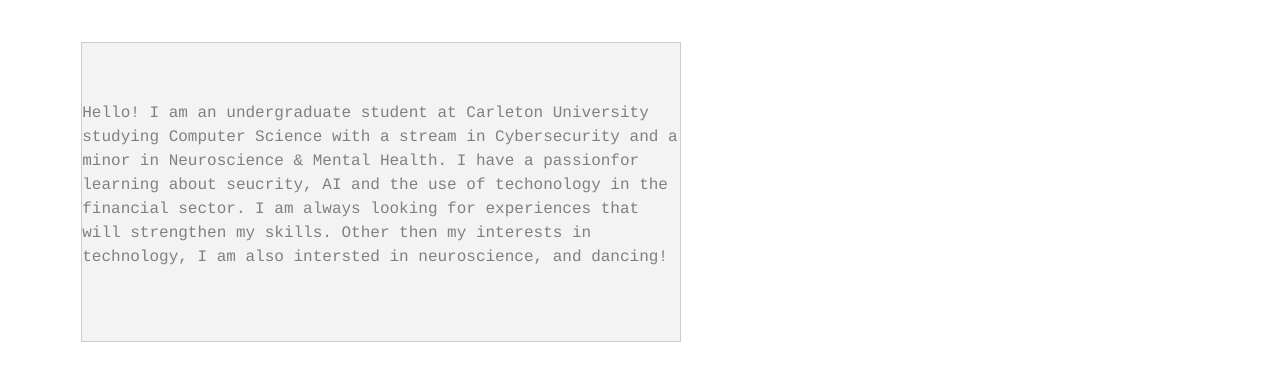
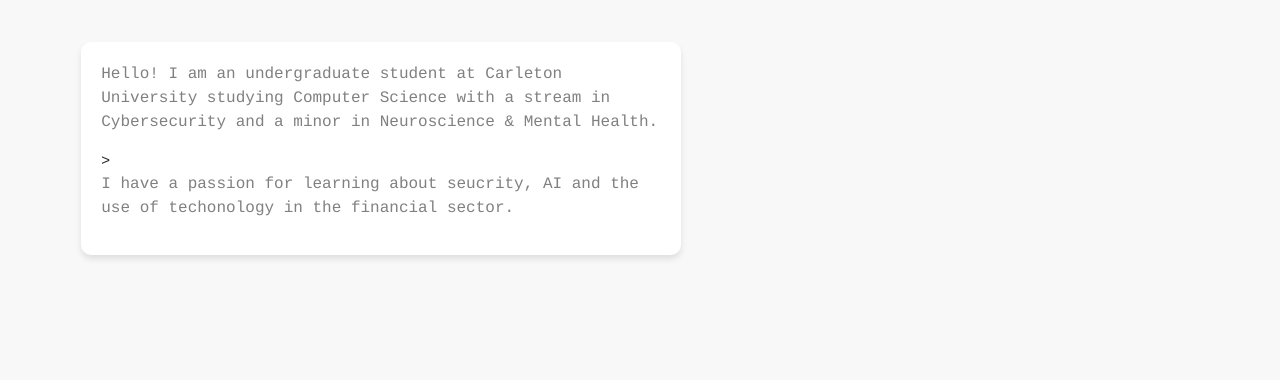
Before and after one commit to ashneet1/ashneet1.github.io, a plain HTML site: page index.html in a window 1280 px wide. Shown: the part 88-468 px from the top of the page. Drawn offline with nearby package versions, Linux system fonts and the light colour scheme.

Commit message:
Update index.html

```diff
--- a/index.html
+++ b/index.html
@@ -6,9 +6,10 @@
     <link rel="stylesheet" href="css/bootstrap.css">
     <style>
       body {
-        font-family: Arial, sans-serif;
+        font-family: "Arial", sans-serif;
         margin: 0;
         padding: 0;
+        background-color: #f8f8f8;
       }
 
       header {
@@ -41,13 +42,12 @@
         padding-top: 10px;
       }
       .square {
-      width: 600px;
-      height: 300px;
-      background-color: #f3f3f3;
-      display: flex;
-      justify-content: center;
-      align-items: center;
-      border: 1px solid #ccc;
+        width: 600px;
+        height: auto;
+        background-color: #fff;
+        border-radius: 10px;
+        box-shadow: 0 4px 6px rgba(0, 0, 0, 0.1);
+        padding: 20px;
      }
     </style>
   </head>
@@ -72,13 +72,10 @@
           <div class="col align-self-center">
             <div class="col-md-6">
               <div class="square mt-5">
-                <p>Hello!
-                I am an undergraduate student at Carleton University studying Computer Science with
-                a stream in Cybersecurity and a minor in Neuroscience & Mental Health.
+                <p>Hello! I am an undergraduate student at Carleton University studying Computer Science with
+                a stream in Cybersecurity and a minor in Neuroscience & Mental Health. </p>>
 
-                I have a passionfor learning about seucrity, AI and the use of techonology in the financial sector.
-                I am always looking for experiences that will strengthen my skills. Other then my
-                interests in technology, I am also intersted in neuroscience, and dancing!
+               <p> I have a passion for learning about seucrity, AI and the use of techonology in the financial sector.
                 </p>
               </div>
             </div>
```
